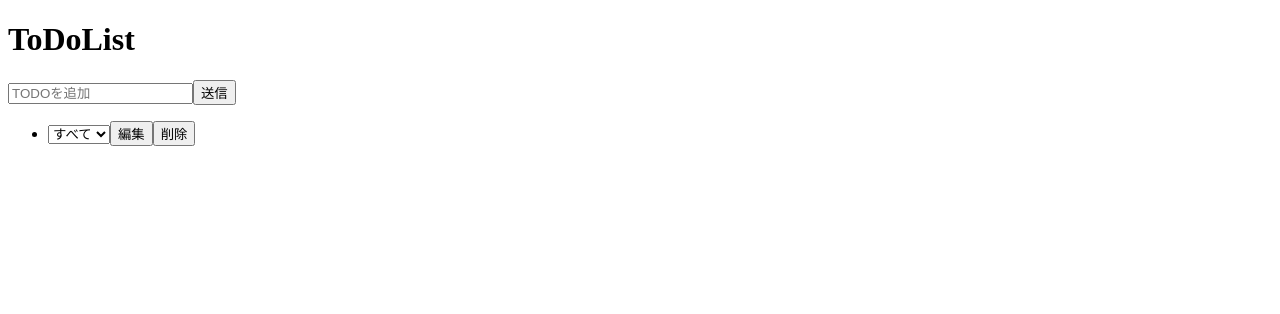
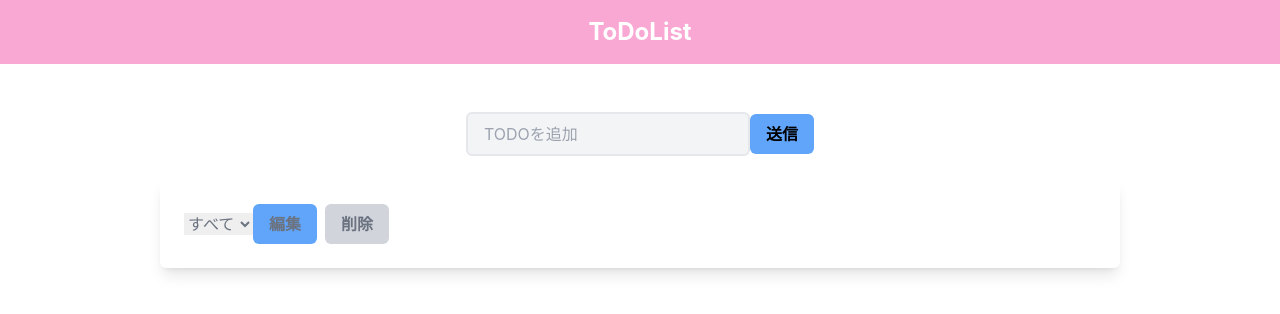
Before and after one commit to YunosukeYoshino/todo-app, a React (Create React App) app: page / in a window 1280 px wide. Both pictures are taken after a click on the button "送信". Shown: the top 314 px of the page. Built offline with nearby package versions, Linux system fonts and the light colour scheme.

Commit message:
💄 styleの変更をしました。

```diff
--- a/package.json
+++ b/package.json
@@ -12,6 +12,7 @@
     "react": "^18.1.0",
     "react-dom": "^18.1.0",
     "react-scripts": "5.0.1",
+    "tailwindcss": "^3.0.24",
     "web-vitals": "^2.1.4"
   },
   "scripts": {
--- /dev/null
+++ b/postcss.config.js
@@ -0,0 +1,6 @@
+module.exports = {
+  plugins: {
+    tailwindcss: {},
+    autoprefixer: {},
+  },
+}
--- a/src/App.jsx
+++ b/src/App.jsx
@@ -2,7 +2,7 @@ import React, { useState } from "react";
 import { InputForm } from "./Input";
 import { TodoList } from "./TodoList";
 import { EditForm } from "./EditForm";
-
+import "./style.css";
 export const App = () => {
   const [todoItems, setTodoItems] = useState([]);
   const [todoTitle, setTodoTitle] = useState([]);
@@ -64,7 +64,7 @@ export const App = () => {
     onClickUpdate(currentTodo.id, currentTodo);
   };
   return (
-    <div className="wrap">
+    <div className="flex flex-col w-full  items-center justify-center">
       {isEditable ? (
         <>
           <EditForm
@@ -76,13 +76,17 @@ export const App = () => {
         </>
       ) : (
         <>
-          <h1>ToDoList</h1>
+          <nav class="w-full bg-pink-300 py-4">
+            <h1 className="text-white text-center text-2xl font-bold">
+              ToDoList
+            </h1>
+          </nav>
           <InputForm
             onClick={handleSetTodoTitle}
             value={todoTitle}
             onChange={onChangeToDoText}
           />
-          <ul className="listWrap">
+          <ul className="listWrap w-9/12">
             {todoItems.map((todo) => (
               <TodoList
                 todo={todo}
--- a/src/EditForm.jsx
+++ b/src/EditForm.jsx
@@ -3,17 +3,33 @@ import React from "react";
 export const EditForm = ({ value, setEditable, onChange, onClickUpdate }) => {
   return (
     <>
-      <h2>Edit Todo</h2>
+      <nav class="w-full bg-pink-300 py-4">
+        <h1 className="text-white text-center text-2xl font-bold">
+          todoを編集する
+        </h1>
+      </nav>
+      <div className="p-12">
         <input
           type="text"
           placeholder="編集をする"
           value={value.title}
           onChange={onChange}
+          className="bg-gray-100 rounded-md py-2 px-4 border-2 outline-none"
         />
-      <button onClick={() => setEditable(false)}>Cancel</button>
-      <button type="submit" onClick={onClickUpdate}>
-        Update
+        <button
+          className="bg-gray-300 py-2 px-4 mr-2 ml-2 rounded-md font-semibold"
+          onClick={() => setEditable(false)}
+        >
+          キャンセル
         </button>
+        <button
+          className="bg-blue-400 py-2 px-4 rounded-md font-semibold"
+          type="submit"
+          onClick={onClickUpdate}
+        >
+          アップデート
+        </button>
+      </div>
     </>
   );
 };
--- a/src/Input.jsx
+++ b/src/Input.jsx
@@ -1,14 +1,20 @@
 import React from "react";
 export const InputForm = ({ onChange, onClick, value }) => {
   return (
-    <>
+    <div className="pt-12">
       <input
         type="text"
         placeholder="TODOを追加"
         value={value}
         onChange={onChange}
+        className="bg-gray-100 rounded-md py-2 px-4 border-2 outline-none"
       />
-      <button onClick={onClick}>送信</button>
-    </>
+      <button
+        className="bg-blue-400 py-2 px-4 rounded-md font-semibold"
+        onClick={onClick}
+      >
+        送信
+      </button>
+    </div>
   );
 };
--- a/src/TodoList.jsx
+++ b/src/TodoList.jsx
@@ -4,13 +4,26 @@ import { Filter } from "./Filter";
 export const TodoList = ({ todo, deleteHandleClick, editClick }) => {
   return (
     <>
-      <li key={todo.id}>
+      <li
+        key={todo.id}
+        className="mt-6  bg-white p-6 rounded-md text-gray-500 shadow-lg"
+      >
         <span>{todo.title}</span>
         <select name="status" value={todo.status}>
           <Filter />
         </select>
-        <button onClick={() => editClick(todo)}>編集</button>
-        <button onClick={() => deleteHandleClick(todo.id)}>削除</button>
+        <button
+          className="bg-blue-400 py-2 px-4 rounded-md font-semibold"
+          onClick={() => editClick(todo)}
+        >
+          編集
+        </button>
+        <button
+          className="bg-gray-300 py-2 px-4 mr-2 ml-2 rounded-md font-semibold"
+          onClick={() => deleteHandleClick(todo.id)}
+        >
+          削除
+        </button>
       </li>
     </>
   );
--- /dev/null
+++ b/src/style.css
@@ -0,0 +1,17 @@
+@tailwind base;
+@tailwind components;
+@tailwind utilities;
+
+body {
+    margin: 0;
+    font-family: -apple-system, BlinkMacSystemFont, 'Segoe UI', 'Roboto', 'Oxygen',
+        'Ubuntu', 'Cantarell', 'Fira Sans', 'Droid Sans', 'Helvetica Neue',
+        sans-serif;
+    -webkit-font-smoothing: antialiased;
+    -moz-osx-font-smoothing: grayscale;
+}
+
+code {
+    font-family: source-code-pro, Menlo, Monaco, Consolas, 'Courier New',
+        monospace;
+}
--- /dev/null
+++ b/tailwind.config.js
@@ -0,0 +1,9 @@
+module.exports = {
+  content: [
+    "./src/**/*.{js,jsx,ts,tsx}",
+  ],
+  theme: {
+    extend: {},
+  },
+  plugins: [],
+}
```
Also changed, not shown: 1 other file (tests, documents, lock files or other folders). Lines whose indentation alone changed are shown as unchanged.
